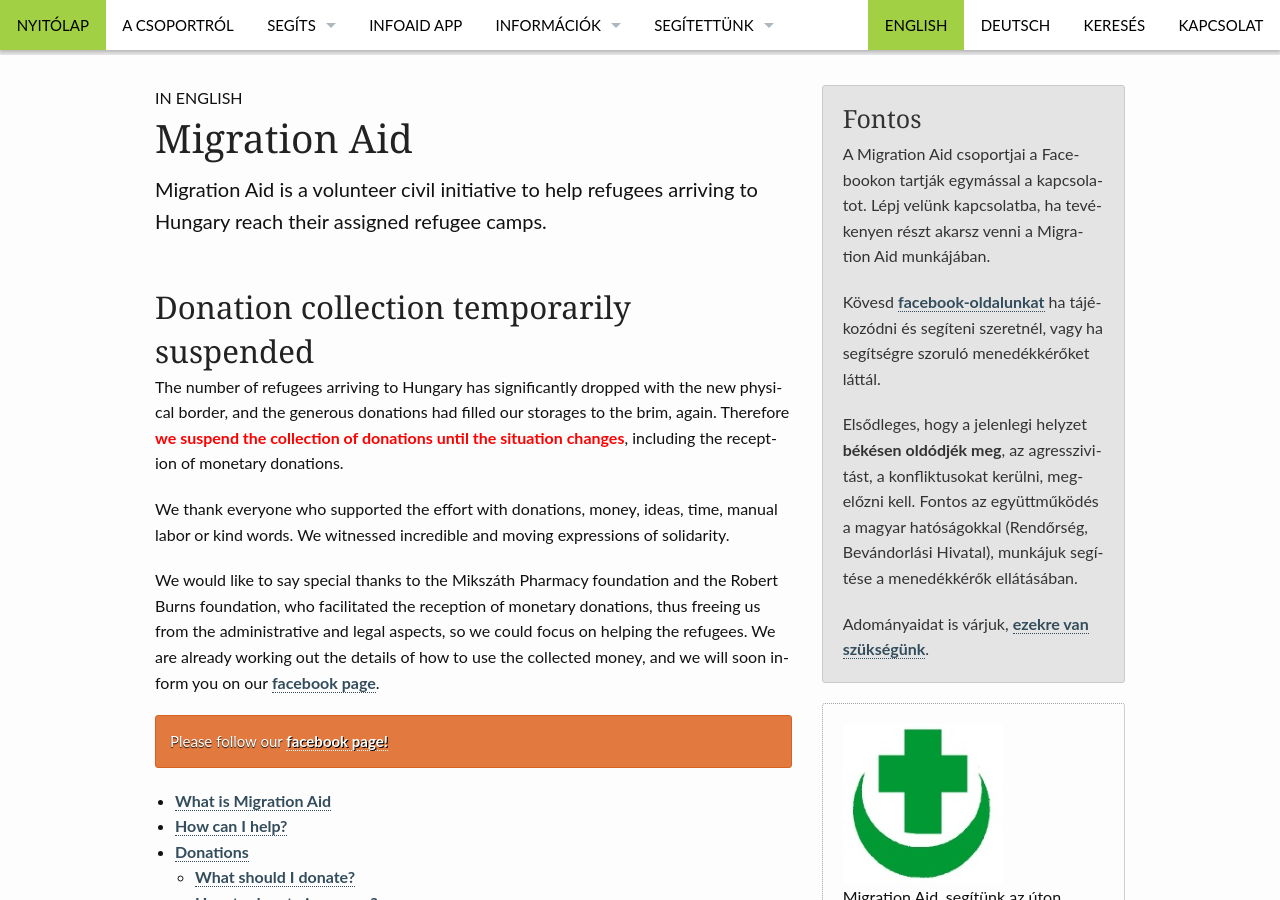
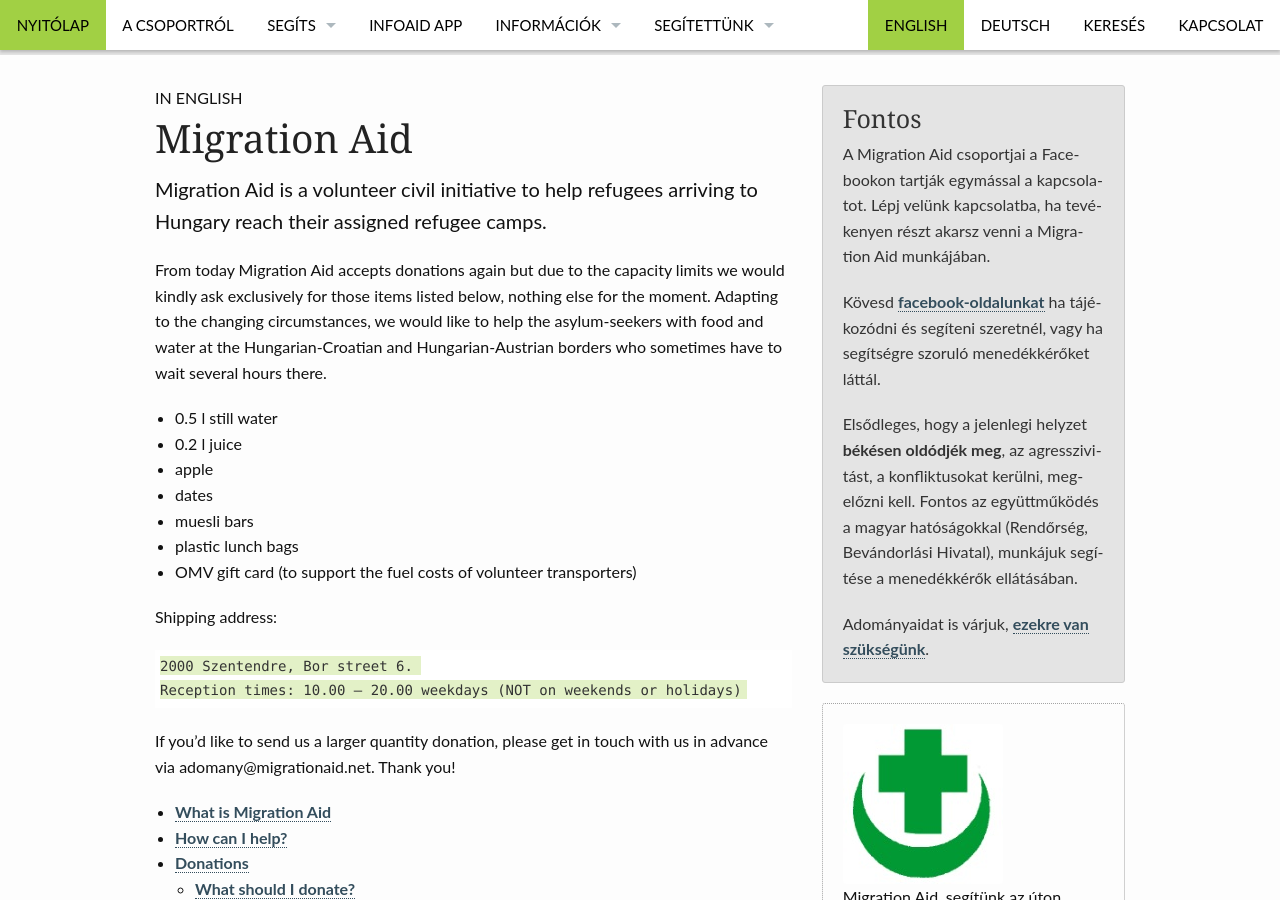
Before and after one commit to migaid/migaid.github.io, a Jekyll site: the page built from menu/english.md, in a window 1280 px wide and 900 px high, scrolled down 334 px. Built offline with Jekyll 4.4.1, drawn with Linux system fonts in a browser that asks for light colours.

Commit message:
szept 23

```diff
--- a/menu/english.md
+++ b/menu/english.md
@@ -12,16 +12,22 @@
 
 ---
 
-## Donation collection temporarily suspended
+From today Migration Aid accepts donations again but due to the capacity limits we would kindly ask exclusively for those items listed below, nothing else for the moment. Adapting to the changing circumstances, we would like to help the asylum-seekers with food and water at the Hungarian-Croatian and Hungarian-Austrian borders who sometimes have to wait several hours there.
 
-The number of refugees arriving to Hungary has significantly dropped with the new physical border, and the generous donations had filled our storages to the brim, again. Therefore **<font color="red">we suspend the collection of donations until the situation changes</font>**, including the reception of monetary donations.
+- 0.5 l still water
+- 0.2 l juice
+- apple
+- dates
+- muesli bars
+- plastic lunch bags
+- OMV gift card (to support the fuel costs of volunteer transporters)
 
-We thank everyone who supported the effort with donations, money, ideas, time, manual labor or kind words. We witnessed incredible and moving expressions of solidarity.
+Shipping address:
 
-We would like to say special thanks to the Mikszáth Pharmacy foundation and the Robert Burns foundation, who facilitated the reception of monetary donations, thus freeing us from the administrative and legal aspects, so we could focus on helping the refugees. We are already working out the details of how to use the collected money, and we will soon inform you on our [facebook page](https://www.facebook.com/migrationaidhungary).
+    2000 Szentendre, Bor street 6.
+    Reception times: 10.00 – 20.00 weekdays (NOT on weekends or holidays)
 
-{% include alert warning='Please follow our <a href="https://www.facebook.com/migrationaidhungary"> facebook page!</a> '%}
-
+If you’d like to send us a larger quantity donation, please get in touch with us in advance via adomany@migrationaid.net. Thank you!
 
 - [What is Migration Aid](#whatis)
 - [How can I help?](#howcanihelp)
```
Also changed, not shown: _posts/segits/2015-07-07-adomanyok.md (+13 -5 lines), menu/segits.md (+0 -10 lines).
